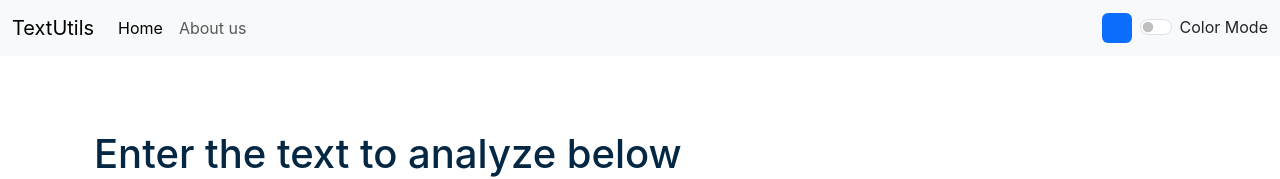
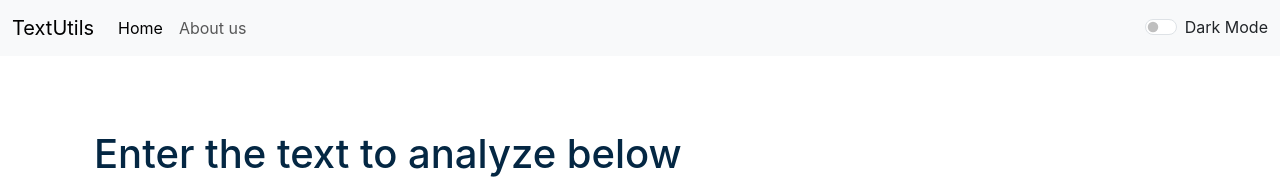
Before and after one commit to jainsiddharth975/textutills, a React (Create React App) app: page / in a window 1280 px wide. Shown: the top 179 px of the page. Built offline with nearby package versions, Linux system fonts and the light colour scheme.

Commit message:
textutillss final commit

```diff
--- a/src/App.js
+++ b/src/App.js
@@ -20,7 +20,20 @@
     }, 3000);
   }
 
-  const toggleMode = (cls) => {
+  // const removeBodyClasses = ()=>{
+  //   document.body.classList.remove('bg-light');
+  //   document.body.classList.remove('bg-dark');
+  //   document.body.classList.remove('bg-warning');
+  //   document.body.classList.remove('bg-success');
+  //   document.body.classList.remove('bg-danger');
+  //   document.body.classList.remove('bg-primary');
+  // }
+
+  // const toggleMode = (cls) => {
+    // removeBodyClasses();
+    // console.log(cls);
+    // document.body.classList.add('bg-'+cls)
+    const toggleMode = () => {
 
     if (mode === 'dark') {
       console.log("light mode");
--- a/src/Component/Navbar.js
+++ b/src/Component/Navbar.js
@@ -27,15 +27,18 @@
                             </li>
                         </ul>
 
-                        <div className="d-flex">
-                            <div className="bg-primary rounded mx-2" onClick={props.toggleMode} style={{height: '30px', width: '30px'}}>
-
-                            </div>
-                        </div>
+                        {/* <div className="d-flex">
+                            <div className="bg-primary rounded mx-2" onClick={()=>{props.toggleMode('primary')}} style={{height: '30px', width: '30px', cursor: 'pointer'}}></div>
+                            <div className="bg-danger rounded mx-2" onClick={()=>{props.toggleMode('danger')}} style={{height: '30px', width: '30px', cursor: 'pointer'}}></div>
+                            <div className="bg-success rounded mx-2" onClick={()=>{props.toggleMode('success')}} style={{height: '30px', width: '30px', cursor: 'pointer'}}></div>
+                            <div className="bg-warning rounded mx-2" onClick={()=>{props.toggleMode('warning')}} style={{height: '30px', width: '30px', cursor: 'pointer'}}></div>
+                            <div className="bg-light rounded mx-2" onClick={()=>{props.toggleMode('light')}} style={{height: '30px', width: '30px', cursor: 'pointer'}}></div>
+                            <div className="bg-dark rounded mx-2" onClick={()=>{props.toggleMode('dark')}} style={{height: '30px', width: '30px', cursor: 'pointer'}}></div>
+                        </div> */}
 
                         <div className={`form-check form-switch text-${props.mode === 'light' ? 'dark' : 'light'}`}>
-                            <input className="form-check-input" onClick={props.toggleMode} type="checkbox" role="switch" id="flexSwitchCheckDefault" />
-                            <label className="form-check-label" htmlFor="flexSwitchCheckDefault">Color Mode</label>
+                            <input className="form-check-input" onClick={()=>{props.toggleMode(null)}} type="checkbox" role="switch" id="flexSwitchCheckDefault" />
+                            <label className="form-check-label" htmlFor="flexSwitchCheckDefault">Dark Mode</label>
                         </div>
                     </div>
                 </div>
--- a/src/Component/TextForm.js
+++ b/src/Component/TextForm.js
@@ -26,10 +26,7 @@
     }
 
     const handleCopyClick = () => {
-        var text = document.getElementById("myBox");
-        text.select();
-        navigator.clipboard.writeText(text.value);
-        document.getSelection().removeAllRanges();
+        navigator.clipboard.writeText(text);
         props.showAlert("All text has been copied!", "success");
     }
 
```
